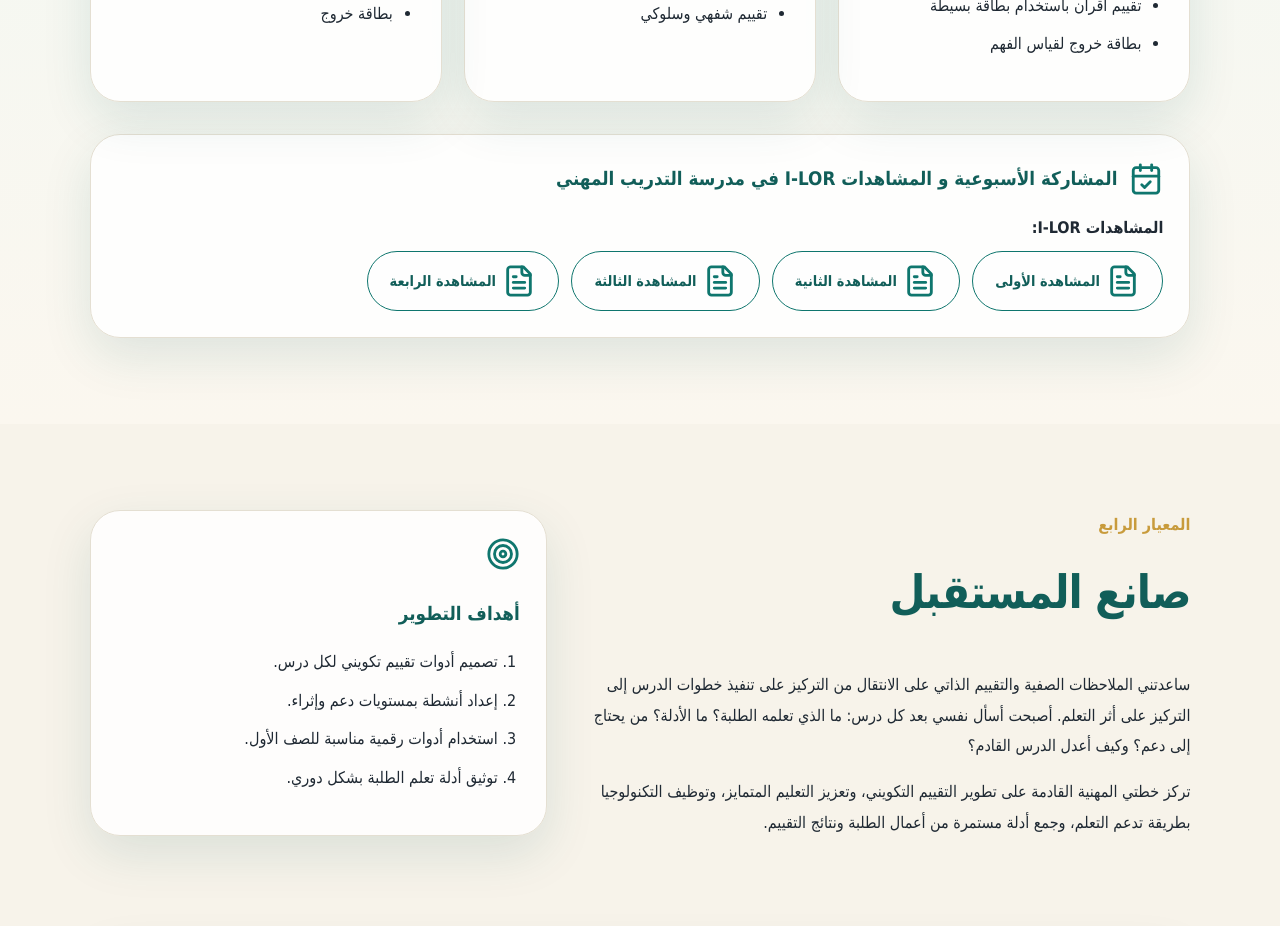
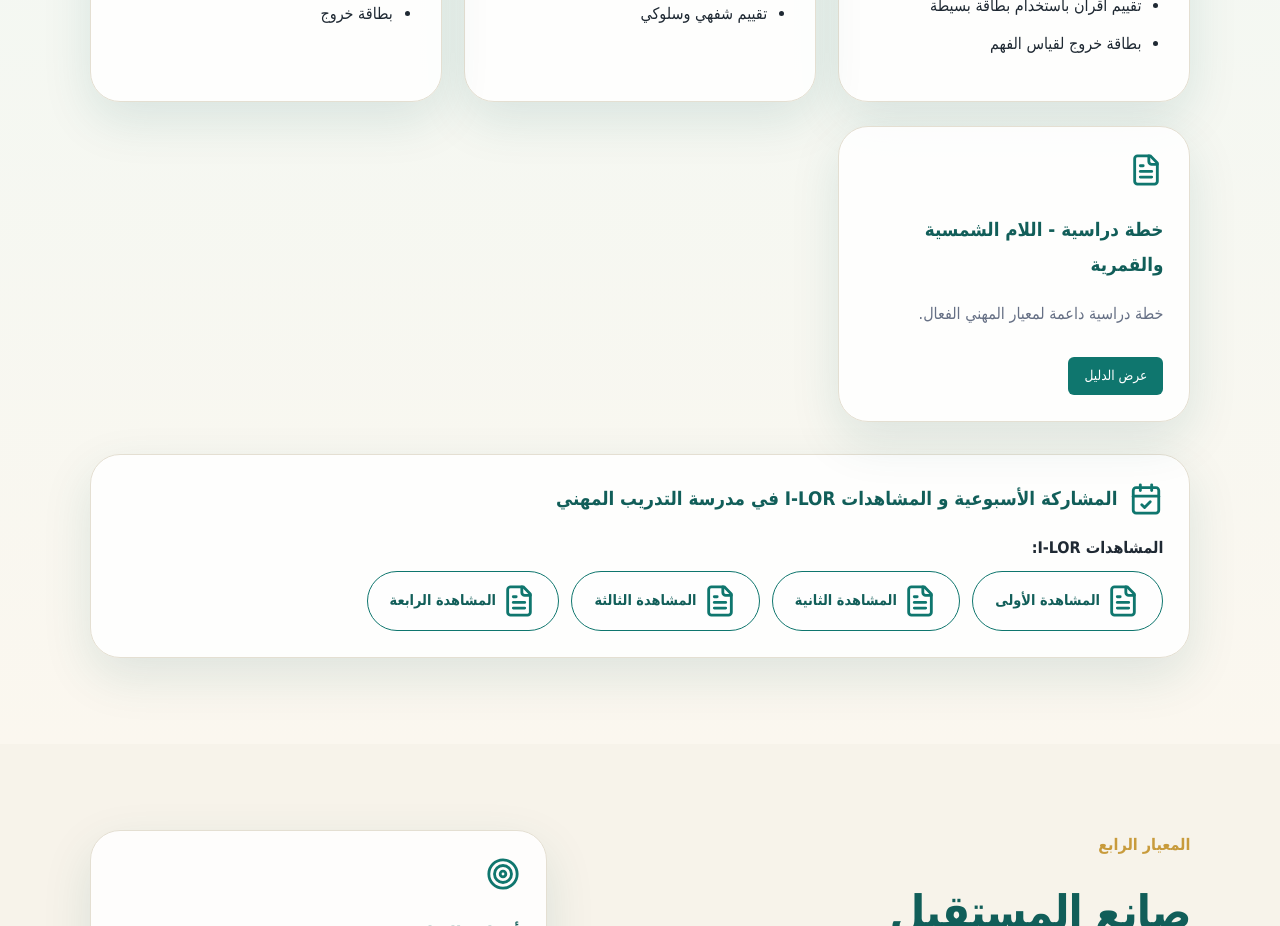
Before and after one commit to momkenanna/final, a Next.js app: page / in a window 1280 px wide. Shown: the part 5160-6086 px from the top of the page. Built offline with nearby package versions, Linux system fonts and the light colour scheme.

Commit message:
add StudyPlan under professional section

```diff
--- a/app/page.tsx
+++ b/app/page.tsx
@@ -241,6 +241,14 @@ export default function Home() {
             </article>
           ))}
         </div>
+        <div className="evidence-grid" style={{marginTop:'1.5rem'}}>
+          <article className="evidence-card">
+            <FileText />
+            <h3>خطة دراسية - اللام الشمسية والقمرية</h3>
+            <p>خطة دراسية داعمة لمعيار المهني الفعال.</p>
+            <a href="/evidence/StudyPlan.pdf" target="_blank" rel="noopener noreferrer" className="evidence-link">عرض الدليل</a>
+          </article>
+        </div>
         {/* بطاقة المشاهدات I-LOR */}
         <article className="evidence-card attendance-card" style={{ marginTop: '2rem', maxWidth: '100%', width: '100%' }}>
           <div style={{ display: 'flex', alignItems: 'center', gap: '0.75rem', marginBottom: '0.75rem' }}>
```
Also changed, not shown: 1 other file (tests, documents, lock files or other folders).
